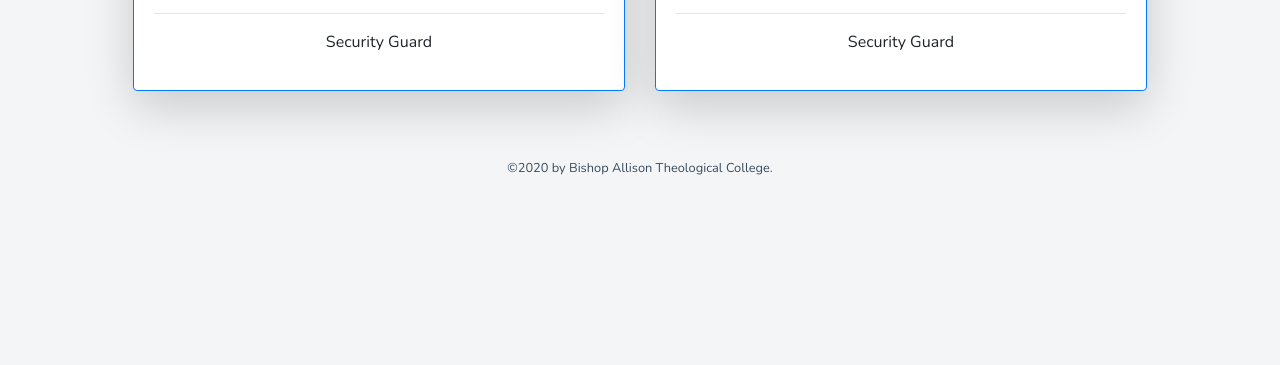
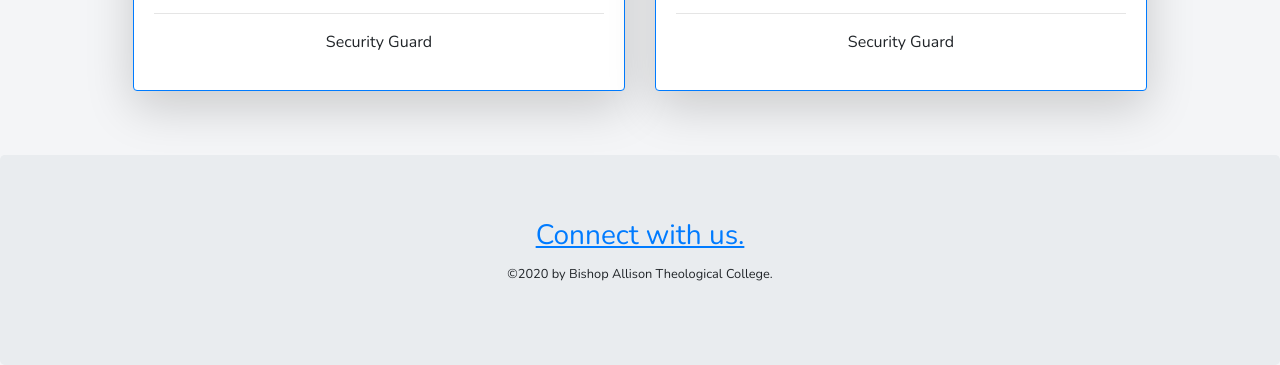
Before and after one commit to philip-bbaale/SchoolSite, a plain HTML site: page FacultyAndStuff.html in a window 1280 px wide. Shown: the part 1988-2353 px from the top of the page. Before the commit the page ends 2183 px from the top, so only its background shows below. Drawn offline with nearby package versions, Linux system fonts and the light colour scheme.

Commit message:
adding footer

```diff
--- a/FacultyAndStuff.html
+++ b/FacultyAndStuff.html
@@ -198,15 +198,16 @@
 
         </div>
 
-        <div class="row ">
-          <div class="col-12">
-            <p class="text-center footer"><small>©2020 by Bishop Allison Theological College.</small></p>
-          </div>
-        </div>
-
     </div>
 
-
+    <div class="container-fluid">
+      <div class="row text-center">
+        <div class="col-12 jumbotron mt-0 mb-0">
+          <a href="ContactUs.html"><h3><u>Connect with us.</u></h3></a>
+          <p class=""><small>©2020 by Bishop Allison Theological College.</small></p>
+        </div>
+      </div>
+    </div>
 
 
     <script src="https://code.jquery.com/jquery-3.5.1.slim.min.js" integrity="sha384-DfXdz2htPH0lsSSs5nCTpuj/zy4C+OGpamoFVy38MVBnE+IbbVYUew+OrCXaRkfj" crossorigin="anonymous"></script>
```
